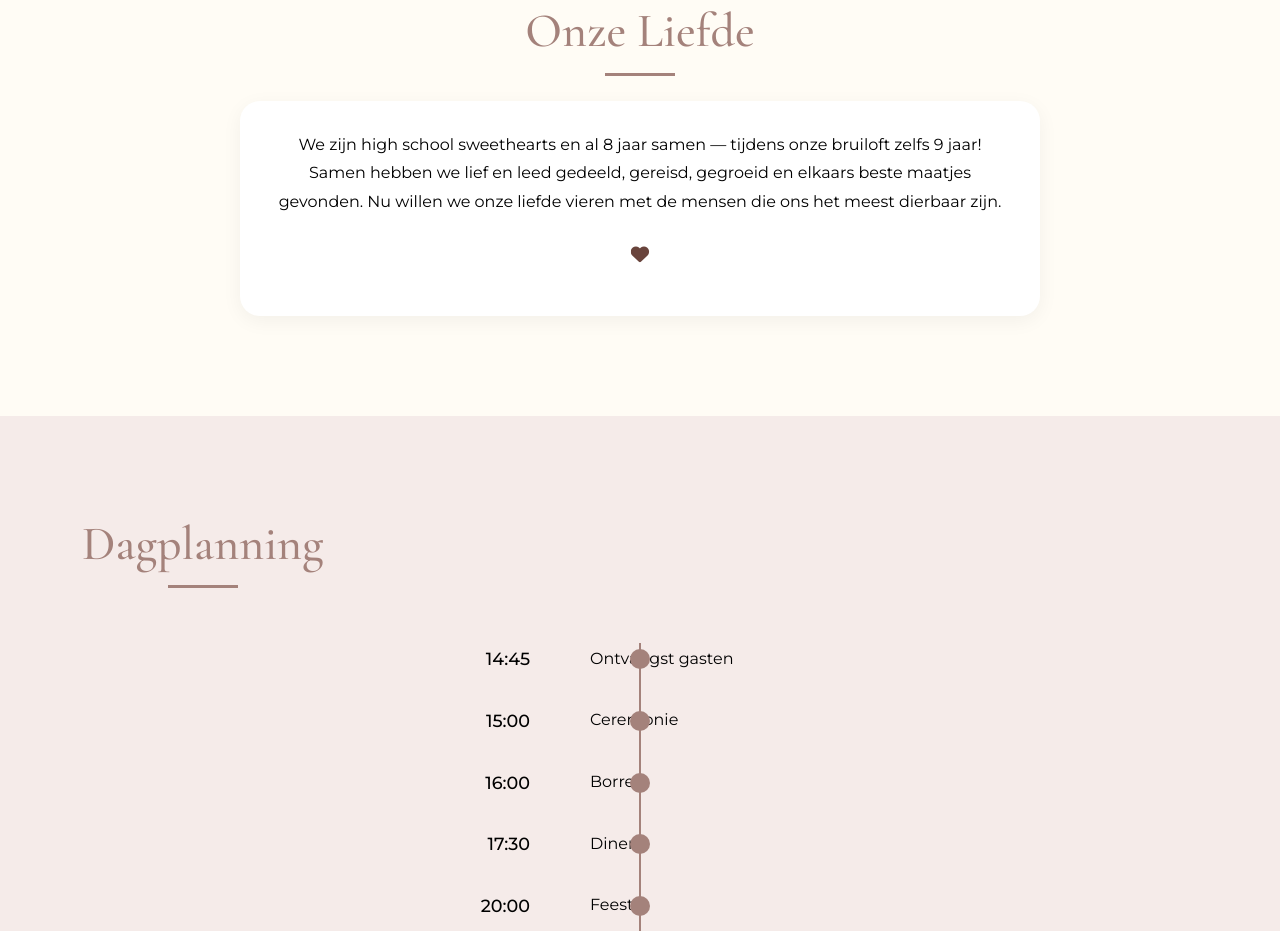
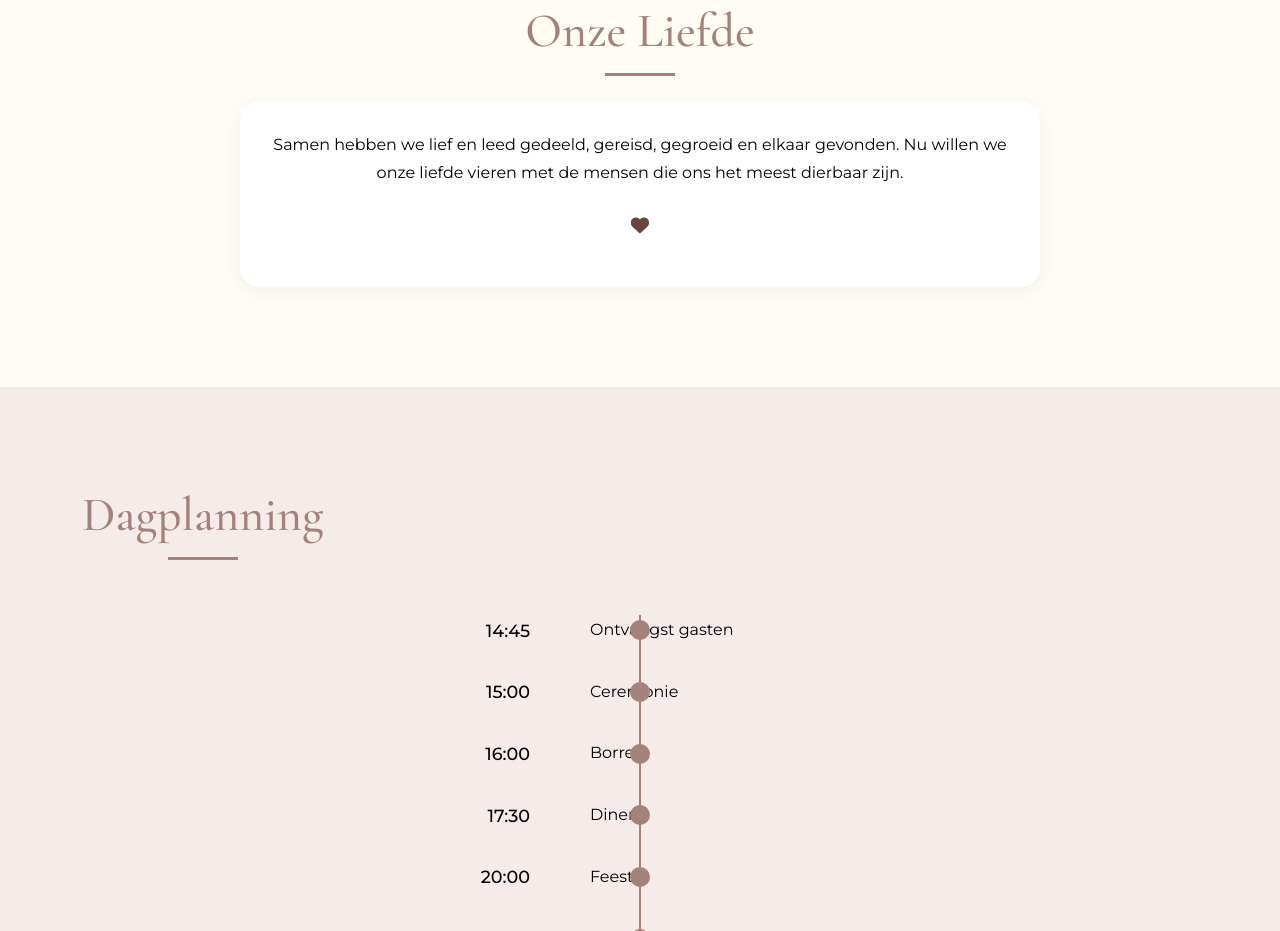
Before and after one commit to youssefhoshan/Wedding, a plain HTML site: page index.html in a window 1280 px wide. Shown: the part 897-1828 px from the top of the page. Drawn offline with nearby package versions, Linux system fonts and the light colour scheme.

```diff
--- a/index.html
+++ b/index.html
@@ -579,8 +579,7 @@
       <h2 class="section-title">Onze Liefde</h2>
       <div class="love-story">
         <p>
-          We zijn high school sweethearts en al 8 jaar samen — tijdens onze bruiloft zelfs 9 jaar!
-          Samen hebben we lief en leed gedeeld, gereisd, gegroeid en elkaars beste maatjes gevonden.
+          Samen hebben we lief en leed gedeeld, gereisd, gegroeid en elkaar gevonden.
           Nu willen we onze liefde vieren met de mensen die ons het meest dierbaar zijn.
         </p>
         <p class="mt-4">
```
